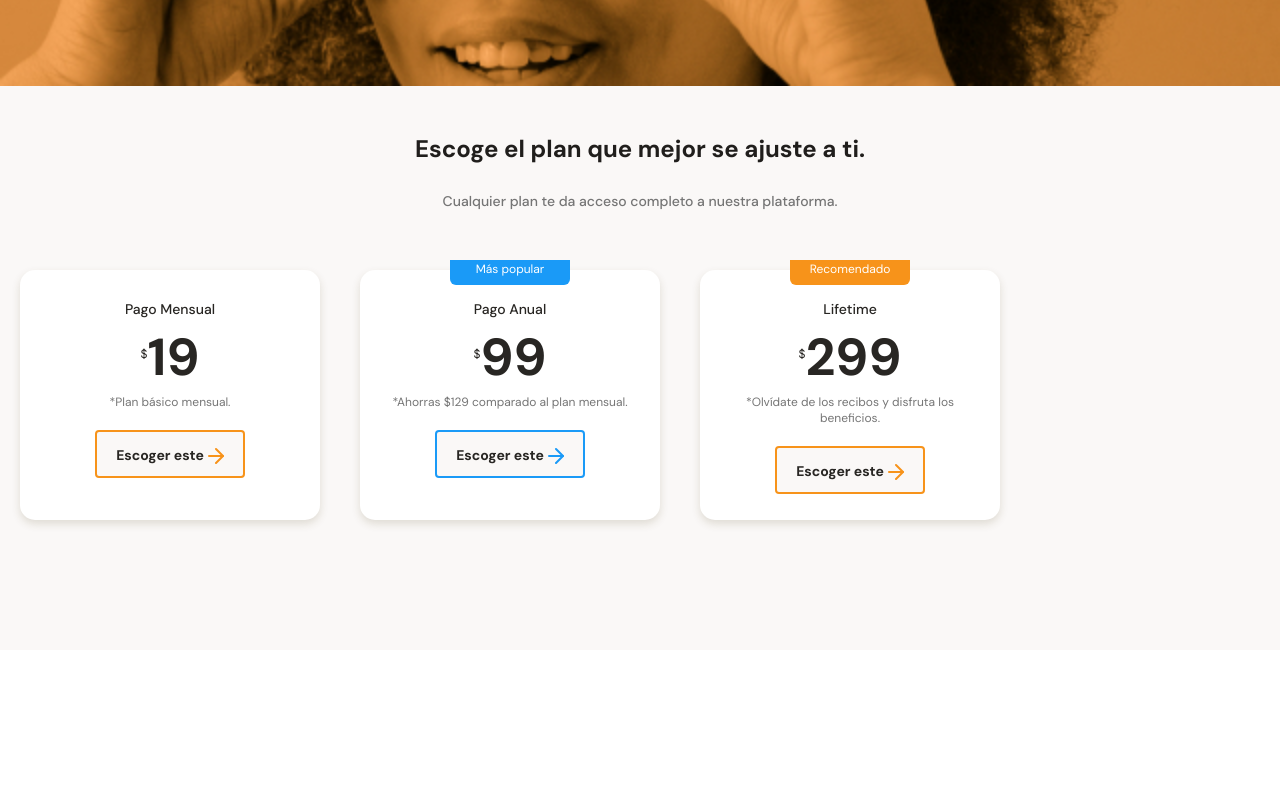
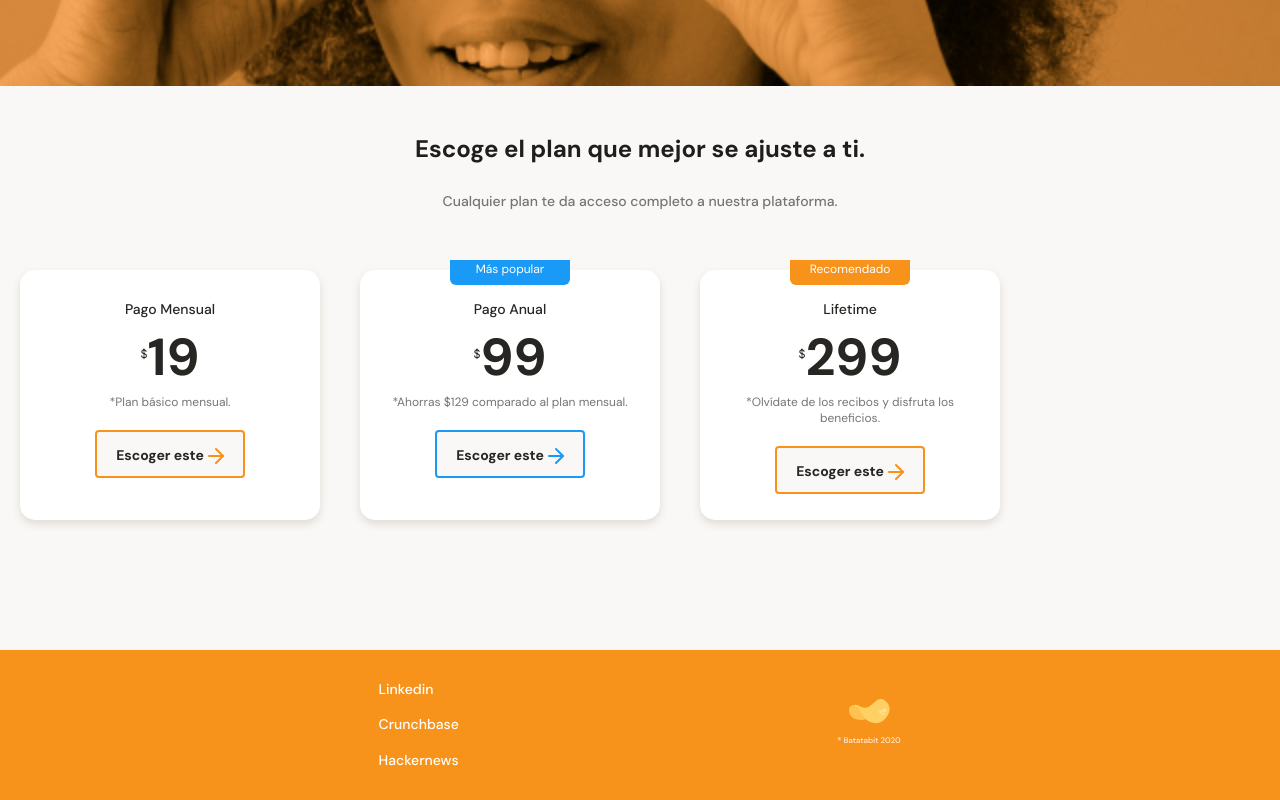
Before and after one commit to maat-mind/BatataBit, a plain HTML site: page index.html in a window 1280 px wide. Shown: the part 2669-3469 px from the top of the page. Before the commit the page ends 3319 px from the top, so only its background shows below. Drawn offline with Linux system fonts and the light colour scheme.

Commit message:
footer completed

```diff
--- a/index.html
+++ b/index.html
@@ -148,6 +148,17 @@
         </section>
       </section>
     </main>
-    <footer></footer>
+    <footer>
+      <section class="left">
+        <ul>
+          <li><a href="#">Linkedin</a></li>
+          <li><a href="#">Crunchbase</a></li>
+          <li><a href="#">Hackernews</a></li>
+        </ul>
+      </section>
+      <section class="right">
+        <img src="assets/img/logo-footer.svg" alt="logo de BataBit footer">
+      </section>
+    </footer>
   </body>
 </html>
--- a/styles.css
+++ b/styles.css
@@ -607,3 +607,30 @@ main {
 .plans__container-slider::-webkit-scrollbar-thumb {
     background-color: var(--bitcoin-orange);
 }
+
+footer {
+    display: flex;
+    justify-content: space-evenly;
+    align-items: center;
+
+    width: 100%;
+    height: 150px;
+
+    background-color: var(--bitcoin-orange);
+}
+
+footer .left ul {
+    font-size: 1.4rem;
+    font-weight: 500;
+    line-height: 1.8;
+    list-style-type: none;
+}
+
+.left li {
+    margin: 10px 0;
+}
+
+.left a {
+    text-decoration: none;
+    color: var(--white);
+}
```
